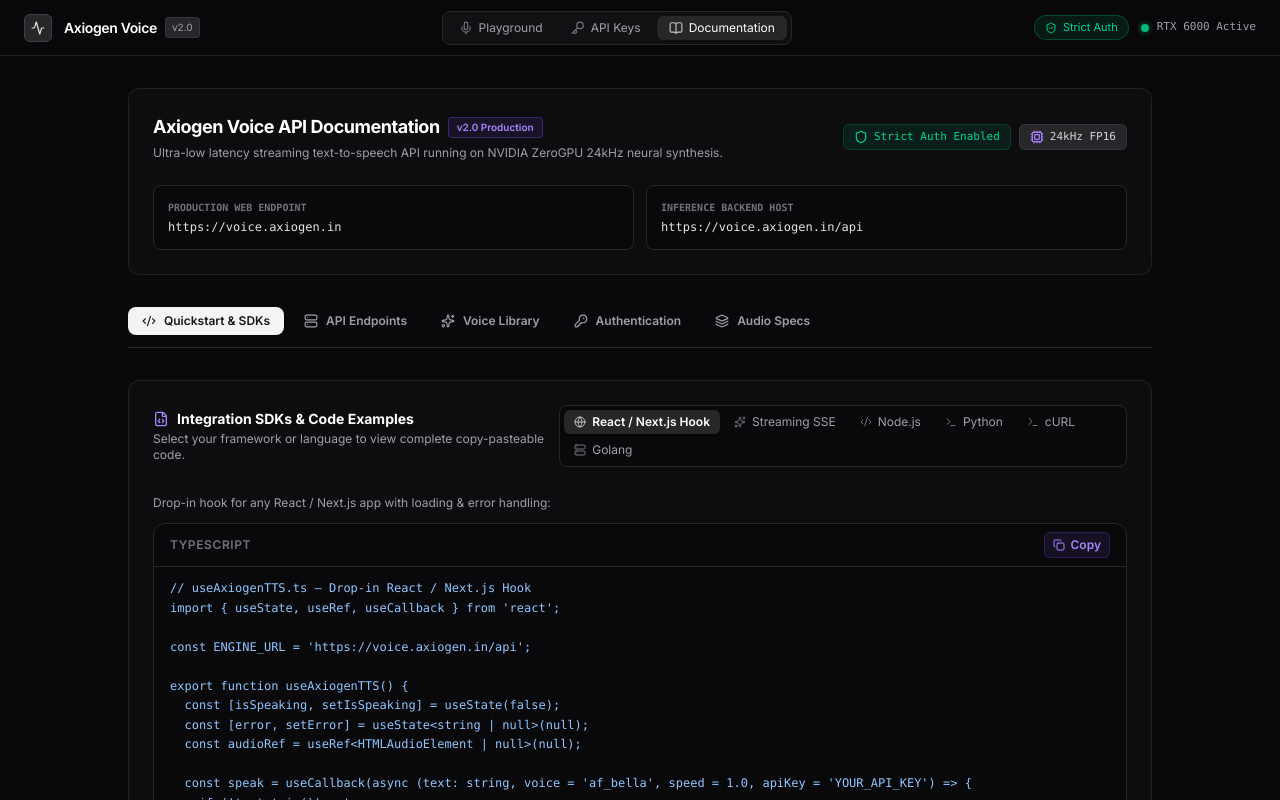
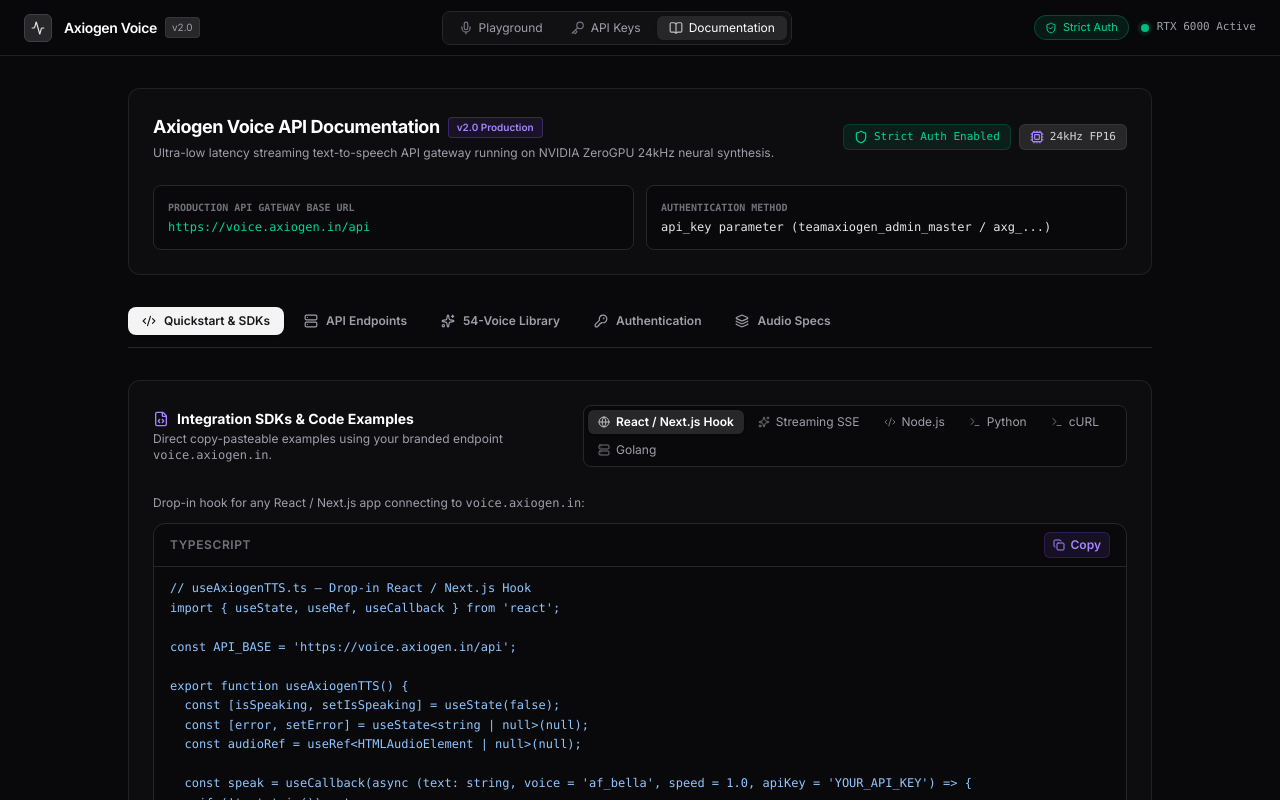
Before and after one commit to axiogenai/axiogen-voice-web, a React (Vite) app: page / in a window 1280 px wide. Both pictures are taken after a click on the button "Documentation". Shown: the top 800 px of the page. Built offline with nearby package versions, Linux system fonts and the light colour scheme.

Commit message:
feat: switch all API endpoints and documentation to https://voice.axiogen.in/api in src/components/DocsTab.tsx

```diff
--- a/src/components/DocsTab.tsx
+++ b/src/components/DocsTab.tsx
@@ -1,14 +1,14 @@
 import { useState } from 'react'
 import { CodeBlock } from './CodeBlock'
-import { HF_BASE, VOICES } from '../lib/tts'
+import { VOICES } from '../lib/tts'
 import { Terminal, Code2, Globe, Sparkles, Shield, Cpu, Layers, Server, KeyRound, AlertTriangle, FileCode } from 'lucide-react'
 
-// --- Code Examples ---
+// --- Code Examples Branded with voice.axiogen.in ---
 
 const REACT_HOOK_CODE = `// useAxiogenTTS.ts — Drop-in React / Next.js Hook
 import { useState, useRef, useCallback } from 'react';
 
-const ENGINE_URL = '${HF_BASE}';
+const API_BASE = 'https://voice.axiogen.in/api';
 
 export function useAxiogenTTS() {
   const [isSpeaking, setIsSpeaking] = useState(false);
@@ -21,8 +21,8 @@
     setError(null);
 
     try {
-      // 1. Submit synthesis task
-      const initRes = await fetch(\`\${ENGINE_URL}/gradio_api/call/generate_gpu_b64\`, {
+      // 1. Submit synthesis task to Axiogen API Gateway
+      const initRes = await fetch(\`\${API_BASE}/gradio_api/call/generate_gpu_b64\`, {
         method: 'POST',
         headers: { 'Content-Type': 'application/json' },
         body: JSON.stringify({ data: [text, voice, speed, apiKey] })
@@ -31,7 +31,7 @@
       const { event_id } = await initRes.json();
 
       // 2. Stream base64 audio payload
-      const streamRes = await fetch(\`\${ENGINE_URL}/gradio_api/call/generate_gpu_b64/\${event_id}\`);
+      const streamRes = await fetch(\`\${API_BASE}/gradio_api/call/generate_gpu_b64/\${event_id}\`);
       const streamText = await streamRes.text();
 
       for (const line of streamText.split('\\n')) {
@@ -64,13 +64,13 @@
 
 const JS_STREAMING_CODE = `// Real-Time SSE Chunk-by-Chunk Streaming (Web Audio API)
 async function streamSpeechLive(text, voice = 'af_bella', speed = 1.0, apiKey = 'YOUR_API_KEY') {
-  const BASE_URL = '${HF_BASE}';
+  const API_BASE = 'https://voice.axiogen.in/api';
   const audioCtx = new (window.AudioContext || window.webkitAudioContext)({ sampleRate: 24000 });
   let nextStartTime = audioCtx.currentTime + 0.05;
   const processed = new Set();
 
   // 1. Initiate Streaming Connection
-  const init = await fetch(\`\${BASE_URL}/gradio_api/call/stream_tts\`, {
+  const init = await fetch(\`\${API_BASE}/gradio_api/call/stream_tts\`, {
     method: 'POST',
     headers: { 'Content-Type': 'application/json' },
     body: JSON.stringify({ data: [text, voice, speed, apiKey] })
@@ -78,7 +78,7 @@
   const { event_id } = await init.json();
 
   // 2. Read SSE Chunks as they arrive
-  const stream = await fetch(\`\${BASE_URL}/gradio_api/call/stream_tts/\${event_id}\`);
+  const stream = await fetch(\`\${API_BASE}/gradio_api/call/stream_tts/\${event_id}\`);
   const reader = stream.body.getReader();
   const decoder = new TextDecoder('utf-8');
   let buf = '';
@@ -122,16 +122,16 @@
 const fs = require('fs');
 
 async function synthesizeToFile(text, outputFile = 'output.wav', apiKey = 'YOUR_API_KEY') {
-  const BASE_URL = '${HF_BASE}';
+  const API_BASE = 'https://voice.axiogen.in/api';
 
-  const initRes = await fetch(\`\${BASE_URL}/gradio_api/call/generate_gpu_b64\`, {
+  const initRes = await fetch(\`\${API_BASE}/gradio_api/call/generate_gpu_b64\`, {
     method: 'POST',
     headers: { 'Content-Type': 'application/json' },
     body: JSON.stringify({ data: [text, 'af_bella', 1.0, apiKey] })
   });
 
   const { event_id } = await initRes.json();
-  const streamRes = await fetch(\`\${BASE_URL}/gradio_api/call/generate_gpu_b64/\${event_id}\`);
+  const streamRes = await fetch(\`\${API_BASE}/gradio_api/call/generate_gpu_b64/\${event_id}\`);
   const textStream = await streamRes.text();
 
   for (const line of textStream.split('\\n')) {
@@ -150,19 +150,19 @@
 const PYTHON_REQUESTS_CODE = `# Python — Pure requests without dependencies
 import requests, json, base64
 
-BASE_URL = "${HF_BASE}"
+API_BASE = "https://voice.axiogen.in/api"
 API_KEY = "YOUR_API_KEY"
 
 def synthesize_speech(text, voice="af_bella", speed=1.0, output_path="speech.wav"):
-    # 1. Post generation task
+    # 1. Post generation task to Axiogen API Gateway
     res1 = requests.post(
-        f"{BASE_URL}/gradio_api/call/generate_gpu_b64",
+        f"{API_BASE}/gradio_api/call/generate_gpu_b64",
         json={"data": [text, voice, speed, API_KEY]}
     )
     event_id = res1.json()["event_id"]
 
     # 2. Get synthesized WAV
-    res2 = requests.get(f"{BASE_URL}/gradio_api/call/generate_gpu_b64/{event_id}")
+    res2 = requests.get(f"{API_BASE}/gradio_api/call/generate_gpu_b64/{event_id}")
     for line in res2.text.splitlines():
         if line.startswith("data:"):
             b64_audio = json.loads(line[5:])[0]
@@ -173,15 +173,15 @@
 
 synthesize_speech("High quality neural text to speech engine.")`
 
-const CURL_SNIPPET = `# Step 1: Submit synthesis job
-curl -X POST ${HF_BASE}/gradio_api/call/generate_gpu_b64 \\
+const CURL_SNIPPET = `# Step 1: Submit synthesis job to voice.axiogen.in
+curl -X POST https://voice.axiogen.in/api/gradio_api/call/generate_gpu_b64 \\
   -H "Content-Type: application/json" \\
   -d '{"data": ["Hello world from cURL", "af_bella", 1.0, "YOUR_API_KEY"]}'
 
 # Response: {"event_id": "xxx"}
 
 # Step 2: Fetch result WAV stream
-curl -N ${HF_BASE}/gradio_api/call/generate_gpu_b64/<event_id>`
+curl -N https://voice.axiogen.in/api/gradio_api/call/generate_gpu_b64/<event_id>`
 
 const GO_CODE = `package main
 
@@ -197,7 +197,7 @@
 )
 
 func main() {
-	baseURL := "${HF_BASE}"
+	apiBase := "https://voice.axiogen.in/api"
 	apiKey := "YOUR_API_KEY"
 	text := "Speech synthesis via Golang"
 
@@ -205,12 +205,12 @@
 	payload, _ := json.Marshal(map[string]interface{}{
 		"data": []interface{}{text, "af_bella", 1.0, apiKey},
 	})
-	resp, _ := http.Post(baseURL+"/gradio_api/call/generate_gpu_b64", "application/json", bytes.NewBuffer(payload))
+	resp, _ := http.Post(apiBase+"/gradio_api/call/generate_gpu_b64", "application/json", bytes.NewBuffer(payload))
 	var initData map[string]string
 	json.NewDecoder(resp.Body).Decode(&initData)
 
 	// 2. Fetch audio
-	resp2, _ := http.Get(baseURL + "/gradio_api/call/generate_gpu_b64/" + initData["event_id"])
+	resp2, _ := http.Get(apiBase + "/gradio_api/call/generate_gpu_b64/" + initData["event_id"])
 	bodyBytes, _ := io.ReadAll(resp2.Body)
 
 	for _, line := range strings.Split(string(bodyBytes), "\\n") {
@@ -241,7 +241,7 @@
               <span className="rounded px-2 py-0.5 text-[10px] font-semibold bg-violet-500/10 text-violet-400 border border-violet-500/30">v2.0 Production</span>
             </div>
             <p className="text-xs text-zinc-400 mt-1">
-              Ultra-low latency streaming text-to-speech API running on NVIDIA ZeroGPU 24kHz neural synthesis.
+              Ultra-low latency streaming text-to-speech API gateway running on NVIDIA ZeroGPU 24kHz neural synthesis.
             </p>
           </div>
           <div className="flex items-center gap-2 shrink-0">
@@ -257,12 +257,12 @@
         {/* Global Connection Endpoints */}
         <div className="grid grid-cols-1 md:grid-cols-2 gap-3 pt-2">
           <div className="rounded-lg border border-zinc-800 bg-zinc-950 p-3.5 space-y-1">
-            <span className="text-[10px] font-mono uppercase text-zinc-500 font-semibold block">Production Web Endpoint</span>
-            <code className="text-xs font-mono text-zinc-200 select-all block">https://voice.axiogen.in</code>
+            <span className="text-[10px] font-mono uppercase text-zinc-500 font-semibold block">Production API Gateway Base URL</span>
+            <code className="text-xs font-mono text-emerald-400 select-all block">https://voice.axiogen.in/api</code>
           </div>
           <div className="rounded-lg border border-zinc-800 bg-zinc-950 p-3.5 space-y-1">
-            <span className="text-[10px] font-mono uppercase text-zinc-500 font-semibold block">Inference Backend Host</span>
-            <code className="text-xs font-mono text-zinc-200 select-all block">{HF_BASE}</code>
+            <span className="text-[10px] font-mono uppercase text-zinc-500 font-semibold block">Authentication Method</span>
+            <code className="text-xs font-mono text-zinc-200 select-all block">api_key parameter (<code>teamaxiogen_admin_master</code> / <code>axg_...</code>)</code>
           </div>
         </div>
       </div>
@@ -272,7 +272,7 @@
         {[
           { id: 'quickstart', label: 'Quickstart & SDKs', icon: Code2 },
           { id: 'endpoints',  label: 'API Endpoints',    icon: Server },
-          { id: 'voices',     label: 'Voice Library',    icon: Sparkles },
+          { id: 'voices',     label: '54-Voice Library', icon: Sparkles },
           { id: 'auth',       label: 'Authentication',   icon: KeyRound },
           { id: 'specs',      label: 'Audio Specs',      icon: Layers },
         ].map(tab => (
@@ -302,7 +302,7 @@
                   <FileCode className="w-4 h-4 text-violet-400" />
                   <span>Integration SDKs & Code Examples</span>
                 </h2>
-                <p className="text-xs text-zinc-400 mt-0.5">Select your framework or language to view complete copy-pasteable code.</p>
+                <p className="text-xs text-zinc-400 mt-0.5">Direct copy-pasteable examples using your branded endpoint <code>voice.axiogen.in</code>.</p>
               </div>
 
               {/* Language Switcher */}
@@ -337,7 +337,7 @@
               {activeLang === 'react' && (
                 <div className="space-y-3">
                   <div className="flex items-center justify-between text-xs text-zinc-400">
-                    <span>Drop-in hook for any React / Next.js app with loading & error handling:</span>
+                    <span>Drop-in hook for any React / Next.js app connecting to <code>voice.axiogen.in</code>:</span>
                   </div>
                   <CodeBlock code={REACT_HOOK_CODE} language="typescript" />
                 </div>
@@ -345,7 +345,7 @@
               {activeLang === 'js_stream' && (
                 <div className="space-y-3">
                   <div className="flex items-center justify-between text-xs text-zinc-400">
-                    <span>Low latency sentence-by-sentence streaming playback using Web Audio API:</span>
+                    <span>Low latency sentence-by-sentence streaming playback via Web Audio API:</span>
                   </div>
                   <CodeBlock code={JS_STREAMING_CODE} language="javascript" />
                 </div>
@@ -353,7 +353,7 @@
               {activeLang === 'node' && (
                 <div className="space-y-3">
                   <div className="flex items-center justify-between text-xs text-zinc-400">
-                    <span>Server-side synthesis to generate and save .wav audio files:</span>
+                    <span>Server-side synthesis in Node.js to generate and save .wav audio files:</span>
                   </div>
                   <CodeBlock code={NODE_BACKEND_CODE} language="javascript" />
                 </div>
@@ -361,7 +361,7 @@
               {activeLang === 'python' && (
                 <div className="space-y-3">
                   <div className="flex items-center justify-between text-xs text-zinc-400">
-                    <span>Direct Python HTTP synthesis using requests:</span>
+                    <span>Direct Python HTTP synthesis using standard requests:</span>
                   </div>
                   <CodeBlock code={PYTHON_REQUESTS_CODE} language="python" />
                 </div>
@@ -369,7 +369,7 @@
               {activeLang === 'curl' && (
                 <div className="space-y-3">
                   <div className="flex items-center justify-between text-xs text-zinc-400">
-                    <span>Standard cURL command for terminals and shell scripts:</span>
+                    <span>Standard cURL command pointing to <code>voice.axiogen.in</code>:</span>
                   </div>
                   <CodeBlock code={CURL_SNIPPET} language="bash" />
                 </div>
@@ -377,7 +377,7 @@
               {activeLang === 'go' && (
                 <div className="space-y-3">
                   <div className="flex items-center justify-between text-xs text-zinc-400">
-                    <span>Golang client to synthesize and save WAV speech:</span>
+                    <span>Golang client to synthesize and save WAV speech from <code>voice.axiogen.in</code>:</span>
                   </div>
                   <CodeBlock code={GO_CODE} language="go" />
                 </div>
@@ -394,11 +394,11 @@
           <div className="rounded-xl border border-zinc-800/80 bg-zinc-900/30 p-6 space-y-4">
             <div className="flex items-center gap-2">
               <span className="rounded bg-emerald-500/10 border border-emerald-500/30 px-2 py-0.5 text-xs font-bold text-emerald-400">POST</span>
-              <code className="text-sm font-mono text-white font-semibold">/gradio_api/call/stream_tts</code>
+              <code className="text-sm font-mono text-white font-semibold">https://voice.axiogen.in/api/gradio_api/call/stream_tts</code>
               <span className="ml-auto text-xs font-mono text-zinc-500 bg-zinc-900 px-2 py-0.5 rounded border border-zinc-800">Chunk Streaming (SSE)</span>
             </div>
             <p className="text-xs text-zinc-400 leading-relaxed">
-              Streams audio clause-by-clause over a Server-Sent Events (SSE) connection. Playback starts on Chunk 0 immediately while future sentences synthesize concurrently in the background.
+              Streams audio clause-by-clause over an SSE connection through the <code>voice.axiogen.in</code> API gateway.
             </p>
 
             <div className="space-y-2">
@@ -424,13 +424,13 @@
                       <td className="py-2 px-3 text-zinc-500">data[1]</td>
                       <td className="py-2 px-3 text-violet-400 font-semibold">voice</td>
                       <td className="py-2 px-3 text-zinc-400">string</td>
-                      <td className="py-2 px-3 text-zinc-300 font-sans text-xs">Voice ID (e.g. <code>af_bella</code>, <code>af_nicole</code>, <code>am_adam</code>).</td>
+                      <td className="py-2 px-3 text-zinc-300 font-sans text-xs">Voice ID (any of the 54 neural voices e.g. <code>af_bella</code>, <code>af_nicole</code>).</td>
                     </tr>
                     <tr>
                       <td className="py-2 px-3 text-zinc-500">data[2]</td>
                       <td className="py-2 px-3 text-violet-400 font-semibold">speed</td>
                       <td className="py-2 px-3 text-zinc-400">float</td>
-                      <td className="py-2 px-3 text-zinc-300 font-sans text-xs">Speaking rate between <code>0.5</code> (slow) and <code>2.0</code> (fast). Default: <code>1.0</code>.</td>
+                      <td className="py-2 px-3 text-zinc-300 font-sans text-xs">Speaking rate between <code>0.5</code> and <code>2.0</code>. Default: <code>1.0</code>.</td>
                     </tr>
                     <tr>
                       <td className="py-2 px-3 text-zinc-500">data[3]</td>
@@ -442,29 +442,17 @@
                 </table>
               </div>
             </div>
-
-            <div className="space-y-2 pt-2">
-              <span className="text-[11px] font-semibold uppercase tracking-wider text-zinc-400 block">SSE Chunk Payload Response</span>
-              <div className="rounded-lg border border-zinc-800 bg-zinc-950 p-3 font-mono text-xs text-zinc-300">
-                {`{
-  "index": 0,
-  "text": "Hello and welcome to Axiogen Voice.",
-  "audio": "UklGRjSFAQBXQVZFZm10IBAAAA...",  // base64 WAV (24kHz Mono PCM16)
-  "duration": 1.84                        // seconds
-}`}
-              </div>
-            </div>
           </div>
 
           {/* Endpoint 2: Full Synchronous Audio */}
           <div className="rounded-xl border border-zinc-800/80 bg-zinc-900/30 p-6 space-y-4">
             <div className="flex items-center gap-2">
               <span className="rounded bg-emerald-500/10 border border-emerald-500/30 px-2 py-0.5 text-xs font-bold text-emerald-400">POST</span>
-              <code className="text-sm font-mono text-white font-semibold">/gradio_api/call/generate_gpu_b64</code>
+              <code className="text-sm font-mono text-white font-semibold">https://voice.axiogen.in/api/gradio_api/call/generate_gpu_b64</code>
               <span className="ml-auto text-xs font-mono text-zinc-500 bg-zinc-900 px-2 py-0.5 rounded border border-zinc-800">Complete Audio</span>
             </div>
             <p className="text-xs text-zinc-400 leading-relaxed">
-              Synthesizes complete input text and returns a unified base64-encoded WAV PCM 24kHz string. Best for saving speech directly to disk, databases, or S3 buckets.
+              Synthesizes complete input text and returns a unified base64-encoded WAV PCM 24kHz string via <code>voice.axiogen.in</code>.
             </p>
             <div className="text-xs font-mono text-zinc-400 bg-zinc-950 p-3 rounded-lg border border-zinc-800">
               Payload: <code className="text-zinc-200">{"{\"data\": [\"Text\", \"af_bella\", 1.0, \"YOUR_API_KEY\"]}"}</code>
@@ -477,22 +465,22 @@
               <span className="rounded bg-violet-500/10 border border-violet-500/30 px-2 py-0.5 text-xs font-bold text-violet-400">DATABASE</span>
               <h3 className="text-sm font-semibold text-white">Programmatic API Key Management</h3>
             </div>
-            <p className="text-xs text-zinc-400">Manage user API keys directly via database endpoints:</p>
+            <p className="text-xs text-zinc-400">Manage user API keys directly via database endpoints on <code>voice.axiogen.in</code>:</p>
 
             <div className="grid grid-cols-1 md:grid-cols-3 gap-3">
               <div className="rounded-lg border border-zinc-800 bg-zinc-950 p-3 space-y-1">
                 <span className="text-[10px] font-bold text-emerald-400 uppercase">Create Key</span>
-                <code className="text-[11px] font-mono text-zinc-200 block">POST /gradio_api/call/db_create_key</code>
+                <code className="text-[11px] font-mono text-zinc-200 block">POST https://voice.axiogen.in/api/gradio_api/call/db_create_key</code>
                 <span className="text-[10px] text-zinc-500 block">Payload: <code>['Key Name']</code></span>
               </div>
               <div className="rounded-lg border border-zinc-800 bg-zinc-950 p-3 space-y-1">
                 <span className="text-[10px] font-bold text-emerald-400 uppercase">List Keys</span>
-                <code className="text-[11px] font-mono text-zinc-200 block">POST /gradio_api/call/db_list_keys</code>
+                <code className="text-[11px] font-mono text-zinc-200 block">POST https://voice.axiogen.in/api/gradio_api/call/db_list_keys</code>
                 <span className="text-[10px] text-zinc-500 block">Payload: <code>[]</code></span>
               </div>
               <div className="rounded-lg border border-zinc-800 bg-zinc-950 p-3 space-y-1">
                 <span className="text-[10px] font-bold text-red-400 uppercase">Revoke Key</span>
-                <code className="text-[11px] font-mono text-zinc-200 block">POST /gradio_api/call/db_revoke_key</code>
+                <code className="text-[11px] font-mono text-zinc-200 block">POST https://voice.axiogen.in/api/gradio_api/call/db_revoke_key</code>
                 <span className="text-[10px] text-zinc-500 block">Payload: <code>['key_id']</code></span>
               </div>
             </div>
@@ -504,8 +492,8 @@
       {activeSection === 'voices' && (
         <div className="rounded-xl border border-zinc-800/80 bg-zinc-900/30 p-6 space-y-4">
           <div>
-            <h2 className="text-sm font-bold text-white">Neural Voice Library</h2>
-            <p className="text-xs text-zinc-400 mt-0.5">All 24kHz neural voices supported by the inference engine:</p>
+            <h2 className="text-sm font-bold text-white">54 Neural Voice Library</h2>
+            <p className="text-xs text-zinc-400 mt-0.5">All 54 neural voices supported across American, British, Spanish, Hindi, French, Italian, Japanese, Chinese, and Portuguese:</p>
           </div>
 
           <div className="overflow-hidden rounded-lg border border-zinc-800">
```
